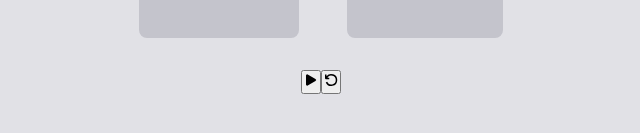
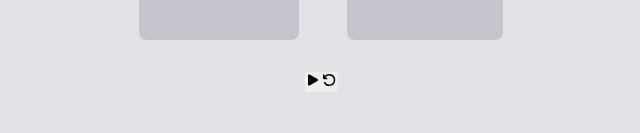
Before and after one commit to matheus-germano/pomodoro, a React (Vite) app: page / in a window 1280 px wide. Shown: the part 457-590 px from the top of the page, without its empty margins (319-959 px from the left). Built offline with nearby package versions, Linux system fonts and the light colour scheme.

Commit message:
style: default outline and border from html elements removed

```diff
--- a/src/globalStyle.ts
+++ b/src/globalStyle.ts
@@ -27,6 +27,23 @@ export const GlobalStyle = createGlobalStyle`
     background: var(--gray-900);
     color: var(--gray-300);
     -webkit-font-smoothing: antialiased;
+  }
+
+
+  input,
+  button,
+  textarea,
+  select {
+    outline: none;
+    border: none;
+  }
+
+  h1, h2, h3, h4, h5, h6, strong {
+    font-weight: 700;
+  }
+
+  button {
+    cursor: pointer;
   }
 
   body,
```
